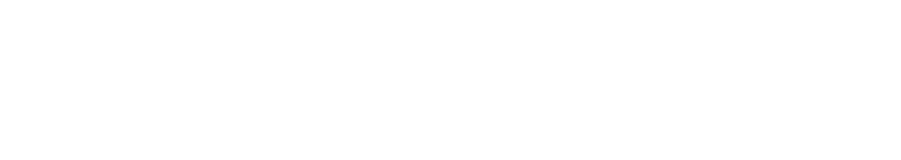
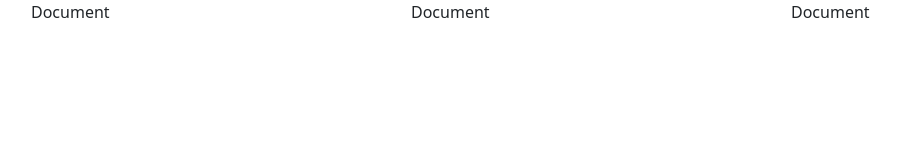
Before and after one commit to RNZER/LN27, a plain HTML site: page index.html in a window 1280 px wide. Shown: the whole page, without its empty margins (51-952 px from the left). Drawn offline with nearby package versions, Linux system fonts and the light colour scheme; files that its build step writes are made by us from their sources.

Commit message:
new index

```diff
--- a/index.html
+++ b/index.html
@@ -1,17 +1,22 @@
 <!DOCTYPE html>
 <html lang="en">
-  <head>
-    <meta name="viewport" connect="width=device-width, initial-scale=1.0" />
-    <meta http-equiv="X-UA-Compatible" content="ie=edge" />
-
-    <title>DeVeeant</title>
-    <link rel="stylesheet" href="css/style.css" />
-    <link rel="stylesheet" href="css/style.css" />
-
-
-
-
-
-
-
+<head>
+    <meta charset="UTF-8">
+    <meta http-equiv="X-UA-Compatible" content="IE=edge">
+    <meta name="viewport" content="width=`, initial-scale=1.0">
+    <link href="https://cdn.jsdelivr.net/npm/bootstrap@5.3.0-alpha1/dist/css/bootstrap.min.css" rel="stylesheet" integrity="sha384-GLhlTQ8iRABdZLl6O3oVMWSktQOp6b7In1Zl3/Jr59b6EGGoI1aFkw7cmDA6j6gD" crossorigin="anonymous">
+    <link rel="stylesheet" href="./style.css">
+    <title>Document</title>
+</head>
+<body>
+    <header class="header">
+        <div class="container">
+            <div class="row">
+                <div class="col-4">Document</div>
+                <div class="col-4">Document</div>
+                <div class="col-4">Document</div>
+            </div>
+        </div>
+    </header>
+</body>
 </html>
```
